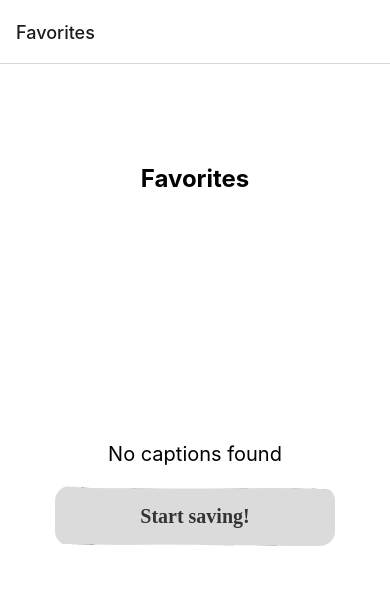
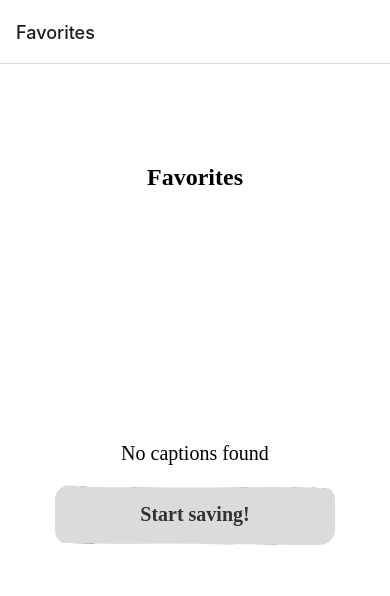
Before and after one commit to amberhasan/say_what, a React Native app: screen /Favorites in a window 390 px wide. Shown: the top 596 px of the page. Built offline with nearby package versions, Linux system fonts and the light colour scheme.

Commit message:
Converted some more fonts

```diff
--- a/src/components/CategoryBox.tsx
+++ b/src/components/CategoryBox.tsx
@@ -21,6 +21,7 @@ const styles = StyleSheet.create({
     alignItems: 'center',
     margin: 5,
     padding: 10, // Adjust padding to ensure content fits and is centered
+    fontFamily: 'PlayfairDisplay-Regular',
   },
   container: {
     backgroundColor: 'white',
@@ -28,16 +29,19 @@ const styles = StyleSheet.create({
     alignItems: 'center',
     paddingHorizontal: 5, // Adjust horizontal padding if necessary
     paddingVertical: 5, // Adjust vertical padding if necessary
+    fontFamily: 'PlayfairDisplay-Regular',
   },
   icon: {
     width: '100%', // Icons should scale to fit the container width
     height: undefined, // Height will be calculated based on the aspect ratio
     aspectRatio: 1, // Adjust if the icons should not be square
     marginBottom: 8,
+    fontFamily: 'PlayfairDisplay-Regular',
   },
   label: {
     fontSize: 14,
     textAlign: 'center',
+    fontFamily: 'PlayfairDisplay-Regular',
   },
 });
 
--- a/src/components/GrayButton.tsx
+++ b/src/components/GrayButton.tsx
@@ -29,12 +29,14 @@ const styles = StyleSheet.create({
     borderRadius: 15,
     marginBottom: 20,
     overflow: 'hidden', // This is to ensure the borderRadius is applied to the image as well
+    fontFamily: 'PlayfairDisplay-Regular',
   },
   buttonImage: {
     width: '100%',
     height: '100%',
     justifyContent: 'center',
     alignItems: 'center',
+    fontFamily: 'PlayfairDisplay-Regular',
   },
   buttonText: {
     fontFamily: 'PlayfairDisplay_Regular',
@@ -47,6 +49,7 @@ const styles = StyleSheet.create({
     backgroundColor: 'white',
     alignItems: 'center',
     paddingTop: 100,
+    fontFamily: 'PlayfairDisplay-Regular',
   },
 });
 
--- a/src/screens/CaptionsScreen.tsx
+++ b/src/screens/CaptionsScreen.tsx
@@ -86,6 +86,7 @@ const styles = StyleSheet.create({
     flexDirection: 'row',
     alignItems: 'center',
     marginBottom: 10,
+    fontFamily: 'PlayfairDisplay-Regular',
   },
   bulletPoint: {
     width: 10,
@@ -93,12 +94,14 @@ const styles = StyleSheet.create({
     borderRadius: 5,
     backgroundColor: 'black', // Change this to match your desired bullet point color
     marginRight: 10,
+    fontFamily: 'PlayfairDisplay-Regular',
   },
   container: {
     flex: 1,
     padding: 20,
     paddingTop: 100,
     backgroundColor: 'white',
+    fontFamily: 'PlayfairDisplay-Regular',
   },
   title: {
     fontSize: 32,
@@ -109,15 +112,18 @@ const styles = StyleSheet.create({
   },
   listItem: {
     fontSize: 20,
+    fontFamily: 'PlayfairDisplay_Regular',
   },
   selectedItem: {
     color: '#FF66C3', // Change this to your preferred shade of pink
+    fontFamily: 'PlayfairDisplay_Regular',
   },
   centeredView: {
     flex: 1,
     justifyContent: 'center',
     alignItems: 'center',
     marginTop: 22,
+    fontFamily: 'PlayfairDisplay-Regular',
   },
   modalView: {
     margin: 20,
@@ -133,6 +139,7 @@ const styles = StyleSheet.create({
     shadowOpacity: 0.25,
     shadowRadius: 4,
     elevation: 5,
+    fontFamily: 'PlayfairDisplay-Regular',
   },
 });
 
--- a/src/screens/CategoriesScreen.tsx
+++ b/src/screens/CategoriesScreen.tsx
@@ -31,6 +31,7 @@ const styles = StyleSheet.create({
     backgroundColor: 'white',
     padding: 20,
     paddingTop: 0,
+    fontFamily: 'PlayfairDisplay-Regular',
   },
   title: {
     fontSize: 32,
@@ -44,6 +45,7 @@ const styles = StyleSheet.create({
     flexWrap: 'wrap',
     justifyContent: 'space-around', // Changed this to 'space-around' for even spacing around items
     paddingHorizontal: 16, // Adjust the horizontal padding of the whole grid to match your design
+    fontFamily: 'PlayfairDisplay-Regular',
   },
   box: {
     width: '42%', // Slightly increase the width if you decrease the margin/padding
@@ -54,6 +56,7 @@ const styles = StyleSheet.create({
     alignItems: 'center',
     marginVertical: 5, // Specify vertical margin to space out items vertically
     padding: 10,
+    fontFamily: 'PlayfairDisplay-Regular',
   },
   // ... other styles if needed
 });
--- a/src/screens/DiscoverScreen.tsx
+++ b/src/screens/DiscoverScreen.tsx
@@ -40,6 +40,7 @@ const styles = StyleSheet.create({
     backgroundColor: 'white',
     alignItems: 'center',
     paddingTop: 100,
+    fontFamily: 'PlayfairDisplay-Regular',
   },
 });
 
--- a/src/screens/FavoritesScreen.tsx
+++ b/src/screens/FavoritesScreen.tsx
@@ -48,20 +48,24 @@ const styles = StyleSheet.create({
     backgroundColor: 'white',
     alignItems: 'center',
     paddingTop: 100,
+    fontFamily: 'PlayfairDisplay-Regular',
   },
   header: {
     fontSize: 24,
     fontWeight: 'bold',
     marginBottom: 20,
+    fontFamily: 'PlayfairDisplay-Regular',
   },
   messageContainer: {
     flex: 1,
     justifyContent: 'center',
     alignItems: 'center',
+    fontFamily: 'PlayfairDisplay-Regular',
   },
   messageText: {
     fontSize: 20,
     marginBottom: 20,
+    fontFamily: 'PlayfairDisplay-Regular',
   },
   button: {
     width: 200,
@@ -70,19 +74,23 @@ const styles = StyleSheet.create({
     justifyContent: 'center',
     alignItems: 'center',
     borderRadius: 25,
+    fontFamily: 'PlayfairDisplay-Regular',
   },
   buttonText: {
     fontSize: 16,
     fontWeight: '600',
     color: '#333',
+    fontFamily: 'PlayfairDisplay-Regular',
   },
   itemContainer: {
     padding: 10,
     borderBottomWidth: 1,
     borderBottomColor: '#e0e0e0',
+    fontFamily: 'PlayfairDisplay-Regular',
   },
   itemText: {
     fontSize: 18,
+    fontFamily: 'PlayfairDisplay-Regular',
   },
 });
 
--- a/src/screens/HomeScreen.tsx
+++ b/src/screens/HomeScreen.tsx
@@ -23,20 +23,24 @@ const styles = StyleSheet.create({
     padding: 20,
   },
   title: {
-    fontSize: 30,
+    fontFamily: 'PlayfairDisplay-Regular',
+    fontSize: 43.5,
     fontWeight: 'bold',
     marginBottom: 20,
   },
   subtitle: {
-    fontSize: 20,
+    fontFamily: 'PlayfairDisplay-Regular',
+    fontSize: 22,
     fontWeight: '300',
     marginBottom: 50,
   },
   caption: {
+    //League Spartan is the font name we need.
     fontSize: 36,
     fontWeight: 'bold',
   },
   footer: {
+    //Sanchez is the font we need.
     marginTop: 50,
     fontSize: 18,
     fontWeight: '300',
--- a/src/screens/SearchScreen.tsx
+++ b/src/screens/SearchScreen.tsx
@@ -27,6 +27,7 @@ const styles = StyleSheet.create({
     justifyContent: 'flex-start', // Align content to the top
     alignItems: 'center', // Center content horizontally
     paddingTop: 100, // Adjust top padding to match the example
+    fontFamily: 'PlayfairDisplay-Regular',
   },
   header: {
     fontSize: 28, // Increased font size
@@ -34,6 +35,7 @@ const styles = StyleSheet.create({
     marginBottom: 32, // Increased bottom margin
     marginLeft: 20, // Add left margin to align with the search box
     textAlign: 'center', // Align text to the left
+    fontFamily: 'PlayfairDisplay-Regular',
   },
   searchBox: {
     flexDirection: 'row',
@@ -44,12 +46,13 @@ const styles = StyleSheet.create({
     height: 50, // Fixed height for the search box
     alignItems: 'center',
     paddingHorizontal: 20, // Increase horizontal padding
+    fontFamily: 'PlayfairDisplay-Regular',
   },
   searchInput: {
     flex: 1,
     marginLeft: 10,
     fontSize: 16, // Optional: Adjust font size if necessary
-    // Additional styles for the input can be added here
+    fontFamily: 'PlayfairDisplay-Regular',
   },
 });
 
```
